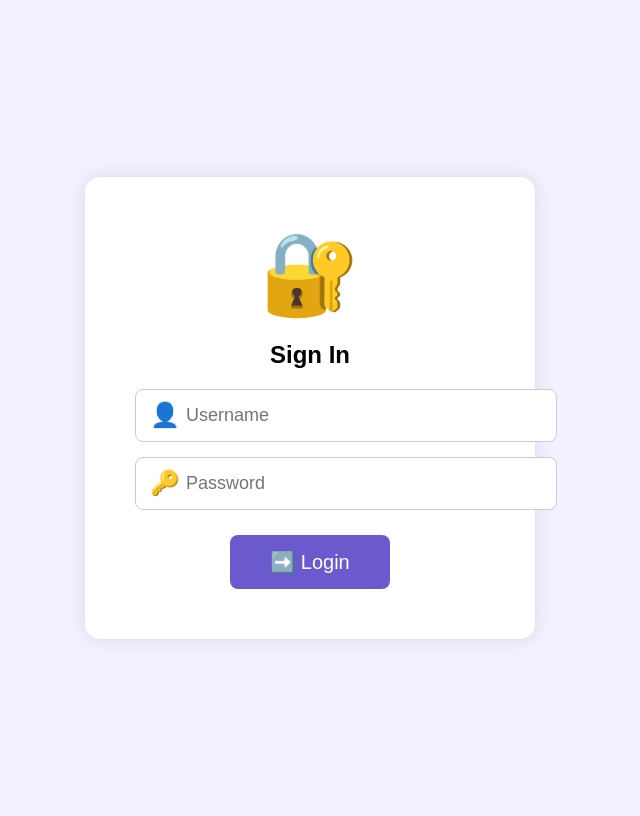
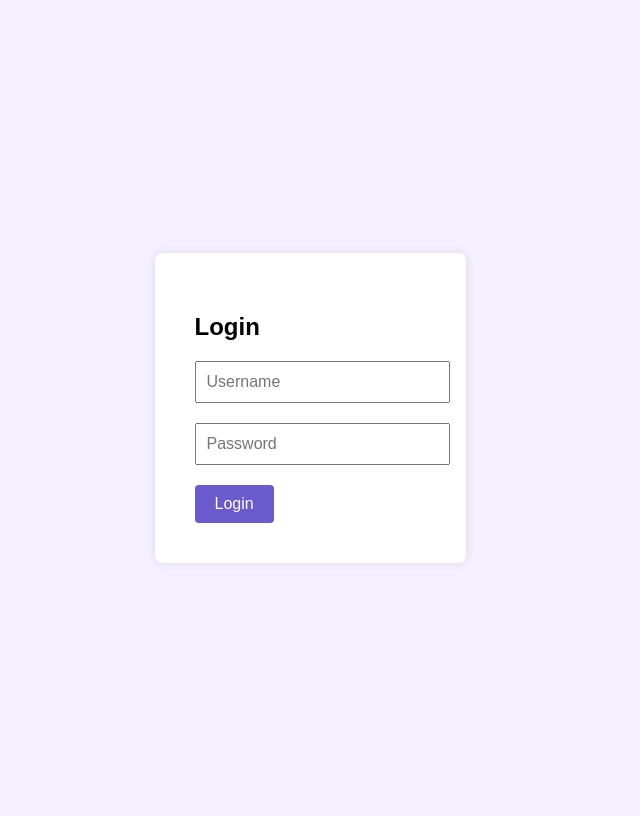
Before and after one commit to Cia-Soni/catalogue_manager, a Flask app: page / in a window 1280 px wide. Shown: the whole page, without its empty margins (330-970 px from the left). Run offline with Flask 3, Linux system fonts and the light colour scheme.

Commit message:
Update login.html

```diff
--- a/templates/login.html
+++ b/templates/login.html
@@ -5,79 +5,52 @@
   <title>Login</title>
   <style>
     body {
+      font-family: Arial, sans-serif;
       background: #f5f0ff;
-      font-family: Arial, sans-serif;
       display: flex;
       justify-content: center;
       align-items: center;
       height: 100vh;
     }
-    .login-box {
+    form {
       background: #fff;
-      padding: 50px;
-      border-radius: 15px;
-      box-shadow: 0 0 20px rgba(0,0,0,0.1);
-      text-align: center;
-      width: 350px;
+      padding: 40px;
+      border-radius: 8px;
+      box-shadow: 0 0 10px rgba(0,0,0,0.1);
     }
-    .login-icon {
-      font-size: 80px;
+    input {
+      display: block;
+      width: 100%;
       margin-bottom: 20px;
-    }
-    .input-group {
-      position: relative;
-      margin: 15px 0;
-    }
-    .input-group input {
-      width: 100%;
-      padding: 15px 20px 15px 50px;
-      font-size: 18px;
-      border: 1px solid #ccc;
-      border-radius: 8px;
-    }
-    .input-group::before {
-      content: attr(data-icon);
-      position: absolute;
-      left: 15px;
-      top: 50%;
-      transform: translateY(-50%);
-      font-size: 24px;
+      padding: 10px;
+      font-size: 16px;
     }
     button {
+      padding: 10px 20px;
+      font-size: 16px;
       background: #6a5acd;
       color: #fff;
-      padding: 15px 40px;
       border: none;
-      border-radius: 8px;
-      font-size: 20px;
+      border-radius: 4px;
       cursor: pointer;
-      margin-top: 10px;
     }
     button:hover {
       background: #5a4db2;
     }
     .error {
       color: red;
-      margin-top: 10px;
     }
   </style>
 </head>
 <body>
-  <div class="login-box">
-    <div class="login-icon">🔐</div>
-    <h2>Sign In</h2>
-    <form method="POST">
-      <div class="input-group" data-icon="👤">
-        <input type="text" name="username" placeholder="Username" required>
-      </div>
-      <div class="input-group" data-icon="🔑">
-        <input type="password" name="password" placeholder="Password" required>
-      </div>
-      <button type="submit">➡️ Login</button>
-    </form>
+  <form method="post">
+    <h2>Login</h2>
     {% if error %}
-      <div class="error">{{ error }}</div>
+      <p class="error">{{ error }}</p>
     {% endif %}
-  </div>
+    <input type="text" name="username" placeholder="Username" required />
+    <input type="password" name="password" placeholder="Password" required />
+    <button type="submit">Login</button>
+  </form>
 </body>
 </html>
```
